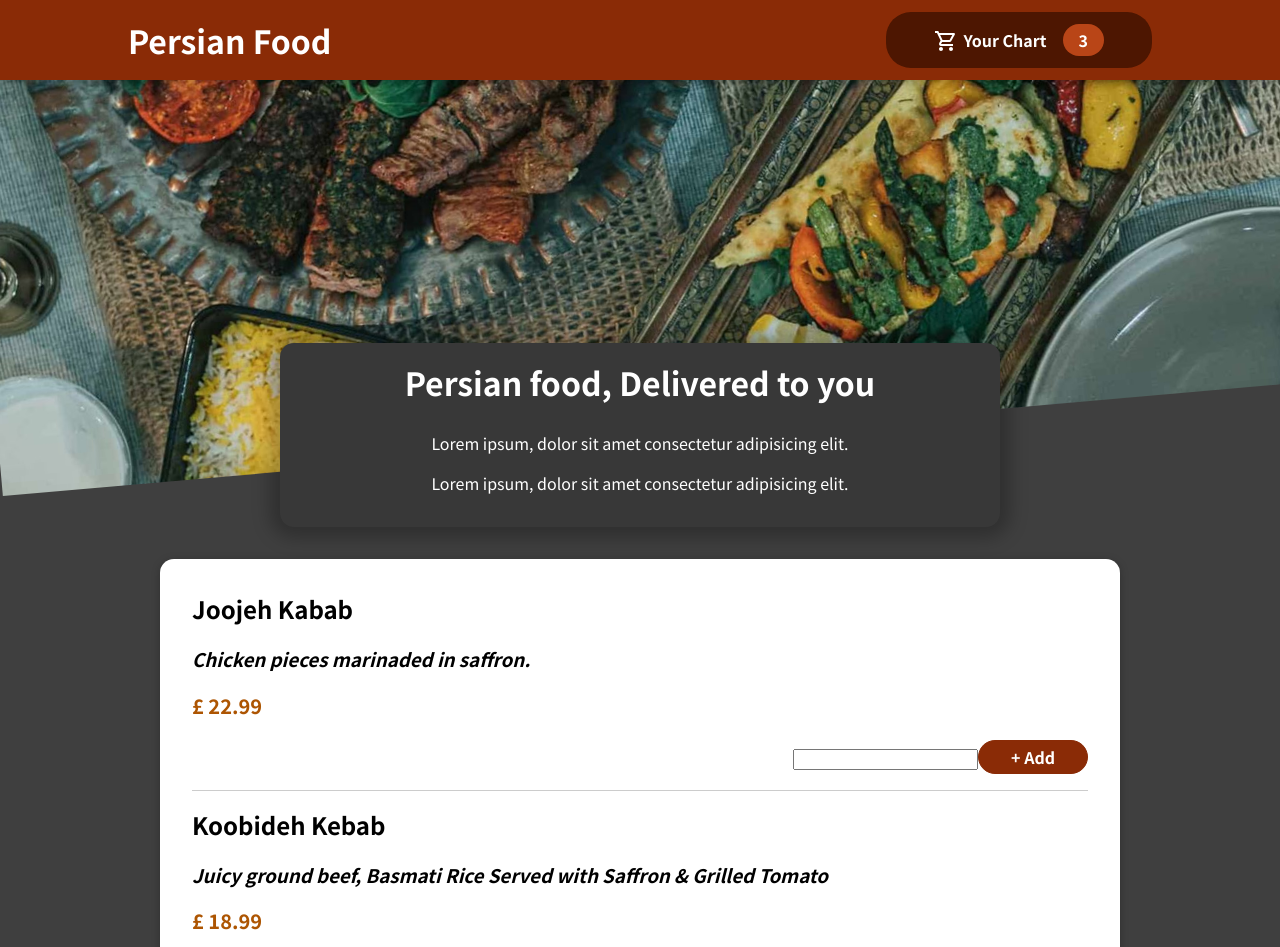
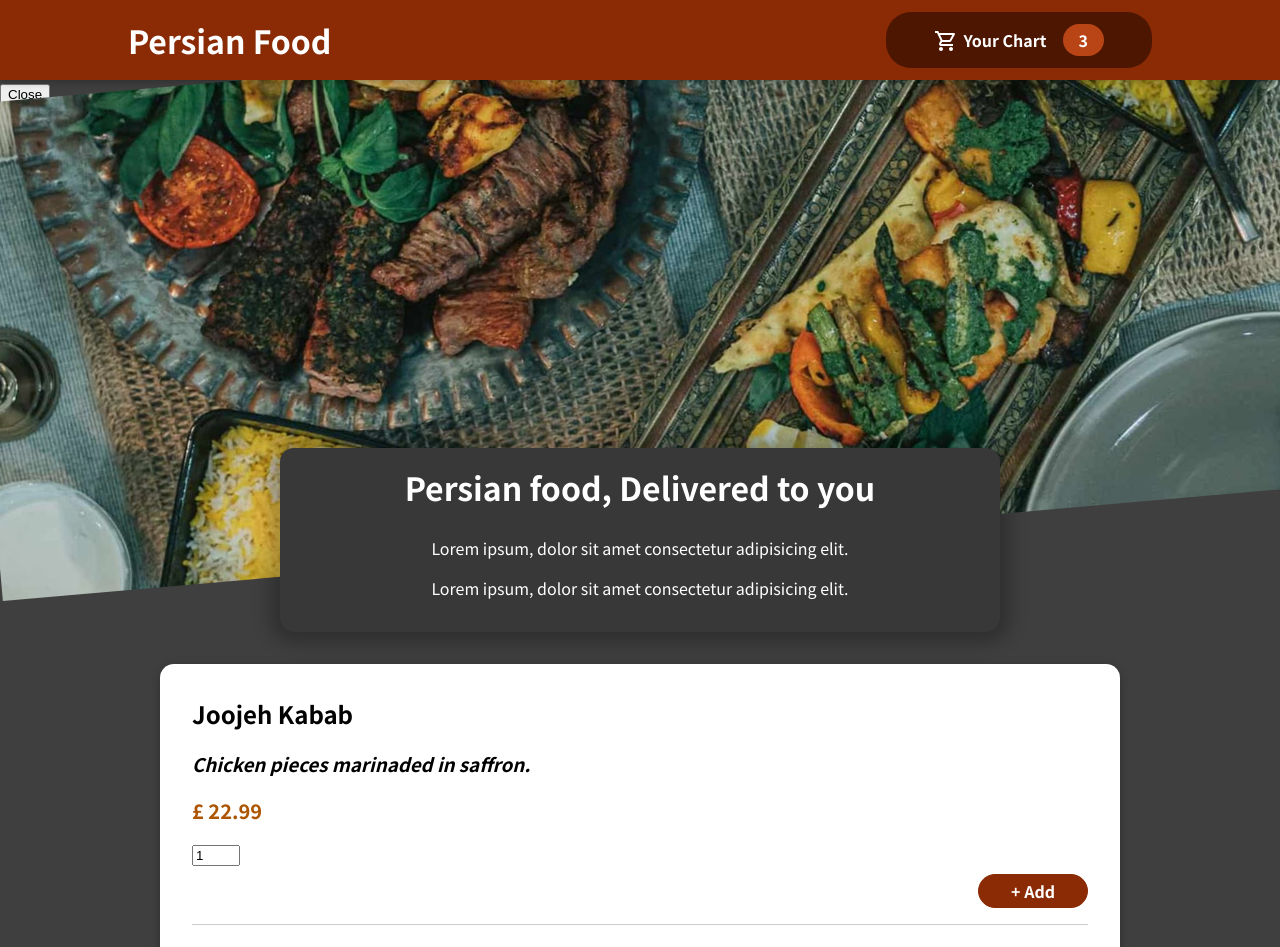
Before and after one commit to negin1/food-app, a React (Create React App) app: page / in a window 1280 px wide. Shown: the top 947 px of the page. Built offline with nearby package versions, Linux system fonts and the light colour scheme.

Commit message:
added availible meals

```diff
--- a/public/index.html
+++ b/public/index.html
@@ -28,6 +28,7 @@
   </head>
   <body>
     <noscript>You need to enable JavaScript to run this app.</noscript>
+
     <div id="root"></div>
     <!--
       This HTML file is a template.
--- a/src/App.js
+++ b/src/App.js
@@ -1,9 +1,13 @@
 import Header from "./components/Layout/Header";
 import Meals from "./components/Meals/Meals";
+
+import Cart from "./components/Cart/Cart";
+
 
 function App() {
   return (
     <>
+    <Cart />
     <Header />
     <main>
       <Meals />
--- /dev/null
+++ b/src/components/Cart/Cart.js
@@ -0,0 +1,26 @@
+
+import React from 'react'
+
+
+const Cart = () => {
+
+  const cartitems = <ul>{[
+    { id:'c1', name: 'Joojeh Kabab', amount: 2, price: 7.99},
+    ].map((item) => <li>{item.name}</li>)}</ul>;
+
+  return (
+    <>
+      {cartitems}
+      <div>
+        <span>Totla amount</span>
+        <span>32,62</span>
+      </div>
+      <div>
+        <button>Close</button>
+      </div>
+
+    </>
+  )
+}
+
+export default Cart
--- a/src/components/HeaderCartBtn.js
+++ b/src/components/HeaderCartBtn.js
@@ -17,42 +17,37 @@ const Button  = styled.button`
 
   &:hover {
     background-color: #2c0d00;
+  }
 
-  }
   &:active{
     background-color: #2c0d00;
   }
 
-`;
+  span{
+    font-weight: bold;
+    &:nth-of-type(1){
+      width: 1.35rem;
+      height: 1.35rem;
+      margin-right: 0.5rem;
+  };
 
-const SpanOne  = styled.span`
- width: 1.35rem;
-  height: 1.35rem;
-  margin-right: 0.5rem;
-
-`;
-
-const SpanTwo  = styled.span`
-
-
-`;
-
-const SpanThree  = styled.span`
-
-  background-color: #b94517;
+  &:nth-of-type(3){
+     background-color: #b94517;
   padding: 0.25rem 1rem;
   border-radius: 25px;
   margin-left: 1rem;
   font-weight: bold;
+  }
+}
+`;
 
-`;
 
 const HeaderCartBtn = () => {
   return (
        <Button>
-          <SpanOne><ShoppingCartOutlinedIcon/></SpanOne>
-          <SpanTwo>Your Chart</SpanTwo>
-          <SpanThree>3</SpanThree>
+          <span><ShoppingCartOutlinedIcon/></span>
+          <span>Your Chart</span>
+          <span>3</span>
     </Button>
   )
 }
--- a/src/components/Meals/MealItem/MealItemForm.js
+++ b/src/components/Meals/MealItem/MealItemForm.js
@@ -2,12 +2,14 @@
 import React from 'react'
 
 import styled from 'styled-components';
+import Input from '../../UI/Input';
 
 
 const Form = styled.form`
     text-align: right;
 
     button {
+
   font: inherit;
   cursor: pointer;
   background-color: #8a2b06;
@@ -18,12 +20,20 @@ const Form = styled.form`
   font-weight: bold;
 }
 `;
-const MealItemForm = prop => {
+const MealItemForm = props => {
   return (
     <Form>
-      <input />
+    <Input lable='Amount'
+       input={{
+        id: 'amount',
+        type: 'number',
+        min: '1',
+        max: '5',
+        step: '1',
+        defaultValue: '1',
+      }}
+    />
       <button> + Add</button>
-
 
     </Form>
   )
--- a/src/components/UI/Input.js
+++ b/src/components/UI/Input.js
@@ -0,0 +1,21 @@
+import { PinDropSharp } from '@material-ui/icons';
+import React from 'react'
+import styled from 'styled-components';
+
+
+const StyledInput = styled.div`
+  display: flex;
+  align-items: center;
+  margin-bottom: 0.5rem;
+
+`;
+const Input = props => {
+  return (
+   <StyledInput>
+    <label htmlFor={props.input.id}>{props.label}</label>
+    <input {...props.input}/>
+   </StyledInput>
+  )
+}
+
+export default Input
```
